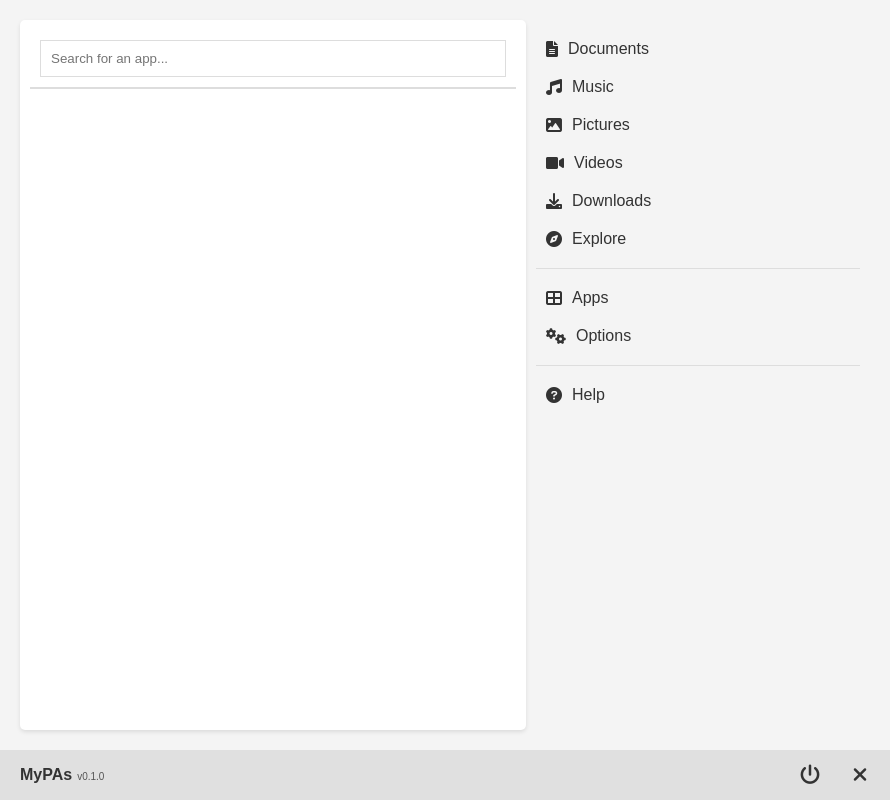
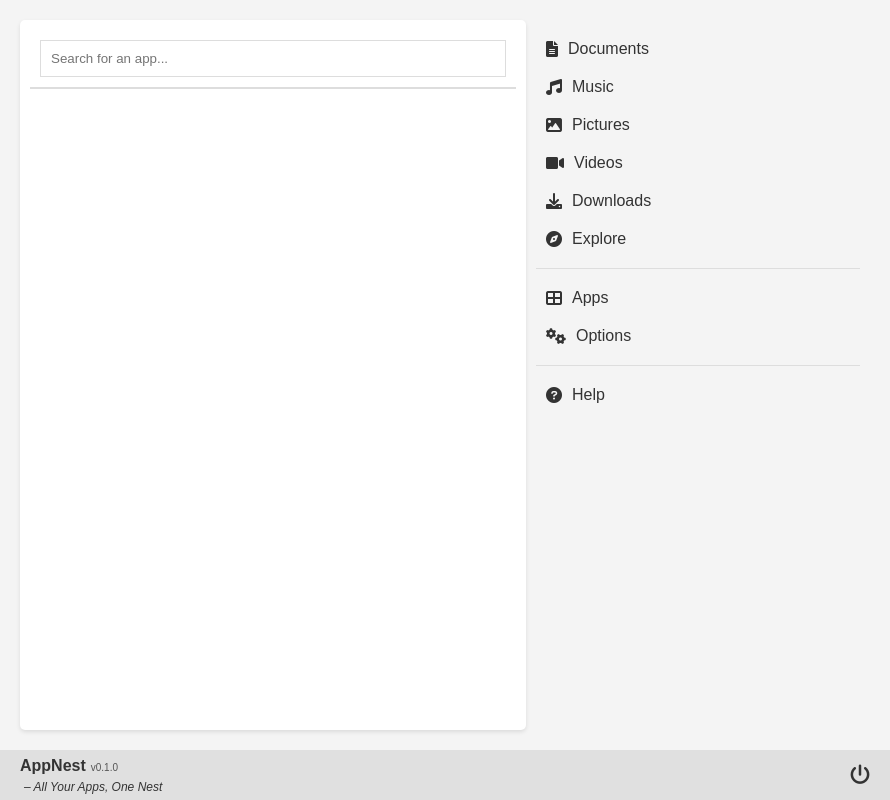
Before and after one commit to kelmankenberg/AppNest, an Electron app: page index.html in a window 890 px wide. Drawn offline with Linux system fonts and the light colour scheme; no server answers.

Commit message:
feat: App now rebranded as AppNest. Close button removed from toolbar

```diff
--- a/index.html
+++ b/index.html
@@ -4,7 +4,7 @@
     <meta charset="UTF-8">
     <meta name="viewport" content="width=device-width, initial-scale=1.0">
     <meta http-equiv="Content-Security-Policy" content="default-src 'self' https://cdnjs.cloudflare.com; style-src 'self' https://cdnjs.cloudflare.com 'unsafe-inline'; font-src https://cdnjs.cloudflare.com; script-src 'self'">
-    <title>MyPAs Launcher</title>
+    <title>AppNest</title>
     <link href="https://cdnjs.cloudflare.com/ajax/libs/font-awesome/6.0.0-beta3/css/all.min.css" rel="stylesheet">
     <link rel="stylesheet" href="style.css">
 </head>
@@ -109,7 +109,11 @@
     <div class="toolbar">
         <div class="left-side">
             <div class="app-branding">
-                <span class="app-title">MyPAs</span><span class="app-version">v0.1.0</span>
+                <div class="app-title-version">
+                    <span class="app-title">AppNest</span>
+                    <span class="app-version">v0.1.0</span>
+                </div>
+                <span class="app-tagline">– All Your Apps, One Nest</span>
             </div>
         </div>
         <div class="right-buttons">
@@ -123,9 +127,6 @@
             </div>
             <button title="Power">
                 <i class="fas fa-power-off"></i>
-            </button>
-            <button title="Close">
-                <i class="fas fa-times"></i>
             </button>
         </div>
     </div>
@@ -297,7 +298,7 @@
                         <h3>General Settings</h3>
                         <div class="setting-group">
                             <label class="setting-label">Application Name</label>
-                            <input type="text" id="appName" class="setting-input" value="MyPAs Launcher">
+                            <input type="text" id="appName" class="setting-input" value="AppNest Launcher">
                         </div>
                         <div class="setting-group">
                             <label class="setting-label">Start with Windows</label>
--- a/main.js
+++ b/main.js
@@ -52,7 +52,7 @@ async function initializeStore() {
                     }
                 },
                 // Add a name to ensure consistency across processes
-                name: 'mypa-settings'
+                name: 'appnest-settings'
             });
             storeInitialized = true;
             console.log('Store initialized asynchronously');
@@ -99,7 +99,7 @@ function initializeStoreSync() {
                 }
             },
             // Add a name to ensure consistency across processes
-            name: 'mypa-settings'
+            name: 'appnest-settings'
         });
         storeInitialized = true;
         console.log('Store initialized synchronously');
--- a/renderer.js
+++ b/renderer.js
@@ -328,10 +328,6 @@ function launchApplication(appId) {
 
 // Power and close button handlers
 document.querySelector('button[title="Power"]').addEventListener('click', () => {
-    window.electronAPI.quitApp();
-});
-
-document.querySelector('button[title="Close"]').addEventListener('click', () => {
     window.electronAPI.quitApp();
 });
 
--- a/style.css
+++ b/style.css
@@ -136,9 +136,15 @@ body {
 
 .toolbar .app-branding {
     display: flex;
+    flex-direction: column;
+    align-items: flex-start;
+    margin-left: 10px;
+}
+
+.toolbar .app-title-version {
+    display: flex;
     flex-direction: row;
     align-items: baseline;
-    margin-left: 10px;
 }
 
 .toolbar .app-title {
@@ -201,6 +207,31 @@ body {
     height: 100%;
     background-color: var(--indicator-fill);
     width: 50%; /* Example: 50% filled */
+}
+
+/* App branding */
+.app-branding {
+    display: flex;
+    align-items: baseline;
+    gap: 5px;
+}
+
+.app-title {
+    font-size: 18px;
+    font-weight: bold;
+    color: var(--text-color);
+}
+
+.app-version {
+    font-size: 11px;
+    color: var(--text-muted);
+}
+
+.app-tagline {
+    font-size: 12px;
+    color: var(--text-color);
+    font-style: italic;
+    margin-left: 4px;
 }
 
 /* Drive indicators */
```
Also changed, not shown: package.json (+5 -5 lines), settings.html (+3 -3 lines), README.md.
